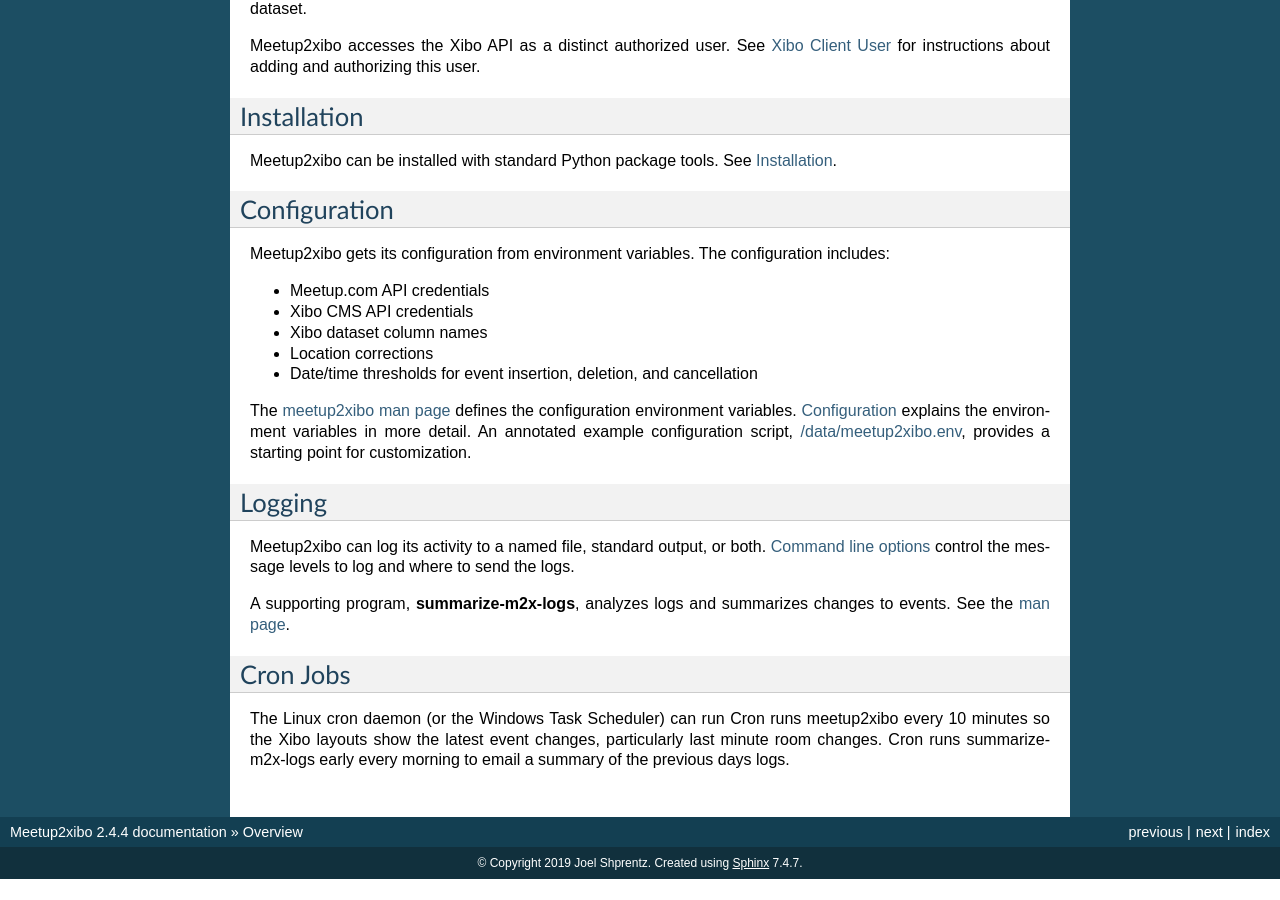
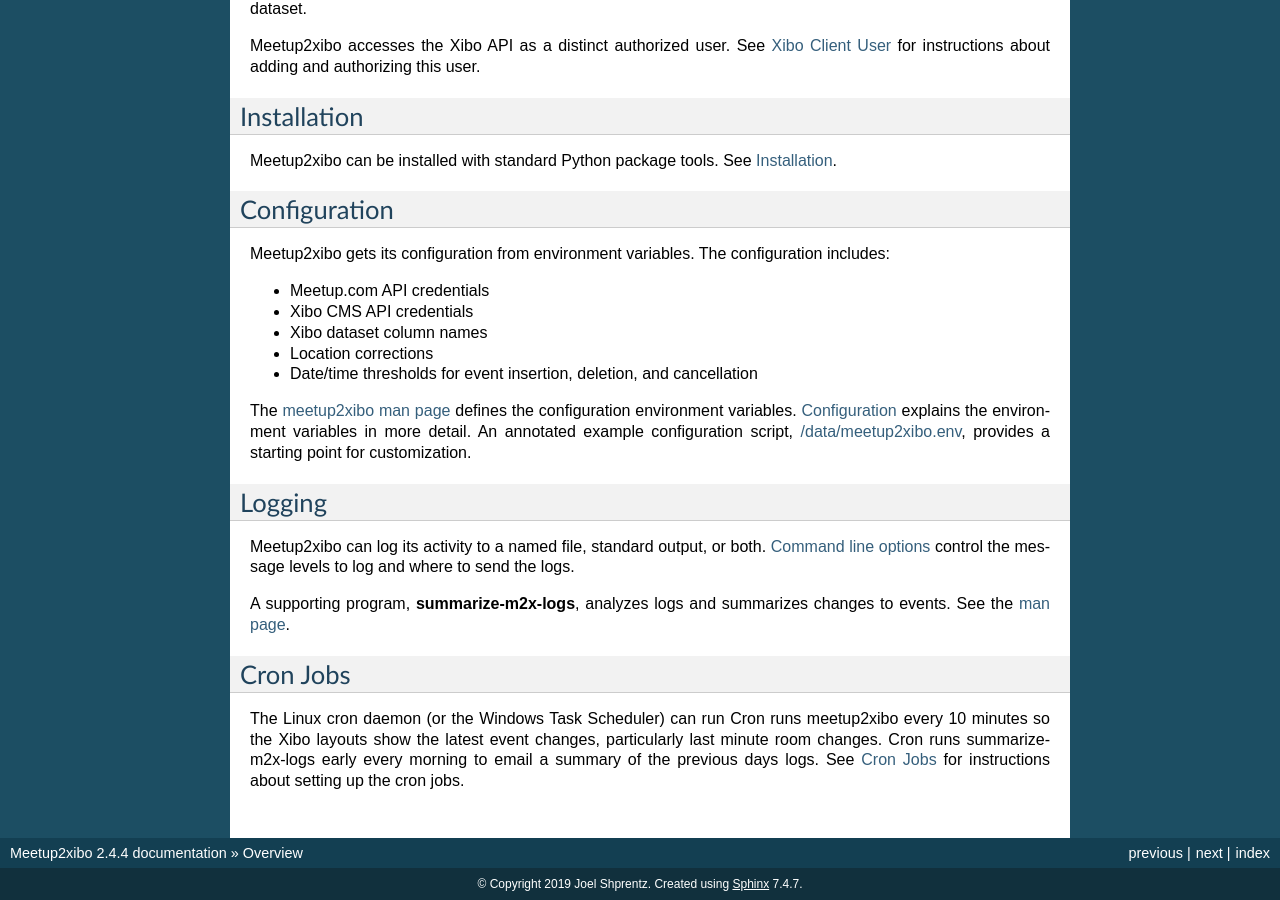
Before and after one commit to jshprentz/meetup2xibo, a Sphinx documentation site: the page built from docs/user-manual/overview.rst, in a window 1280 px wide and 900 px high, scrolled down 854 px. Built offline with Sphinx 7.4.7, drawn with Linux system fonts in a browser that asks for light colours; before the commit the page ends 1733 px from its top, so only the background shows below that.

Commit message:
Document cron jobs.

```diff
--- a/docs/user-manual/overview.rst
+++ b/docs/user-manual/overview.rst
@@ -79,3 +79,4 @@
 event changes, particularly last minute room changes.
 Cron runs summarize-m2x-logs early every morning to email a summary of the
 previous days logs.
+See :doc:`cron-jobs` for instructions about setting up the cron jobs.
```
